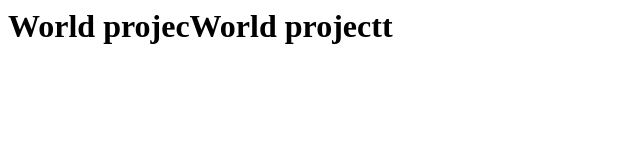
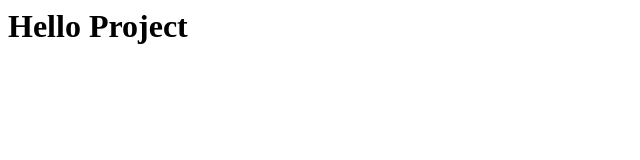
Before and after one commit to idohertyr/quantopian_templates, a plain HTML site: page index.html in a window 1280 px wide. Shown: the whole page, without its empty margins (0-640 px from the left). Drawn offline with Linux system fonts and the light colour scheme.

```diff
--- a/index.html
+++ b/index.html
@@ -1,3 +1,3 @@
 <html>
-<h1>World projecWorld projectt</h1>
-</html
+<h1>Hello Project</h1>
+</html>
```
